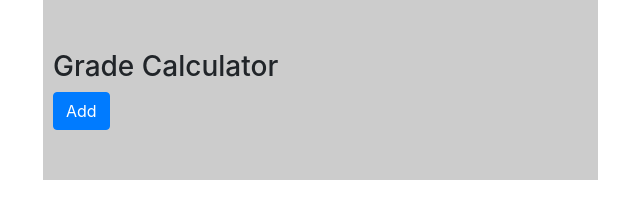
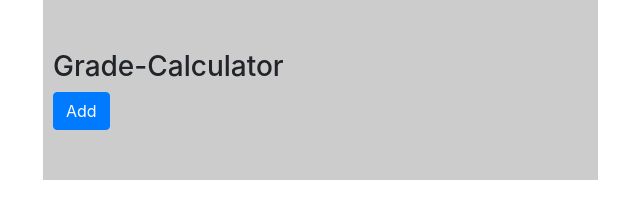
Before and after one commit to omotomiwa/Grade-calculator, a plain HTML site: page index.html in a window 1280 px wide. Shown: the full height of the page, 42-682 px from the left. Drawn offline with nearby package versions, Linux system fonts and the light colour scheme.

Commit message:
i changed filename

```diff
--- a/gradeCalc.html
+++ b/index.html
@@ -28,7 +28,7 @@
 
         <div id="overall" class="col-lg-6 col-md-8 col-sm-12 col-xs-12">
 
-            <h3>Grade Calculator</h3>
+            <h3>Grade-Calculator</h3>
 
             <div id="subjects">
 
```
